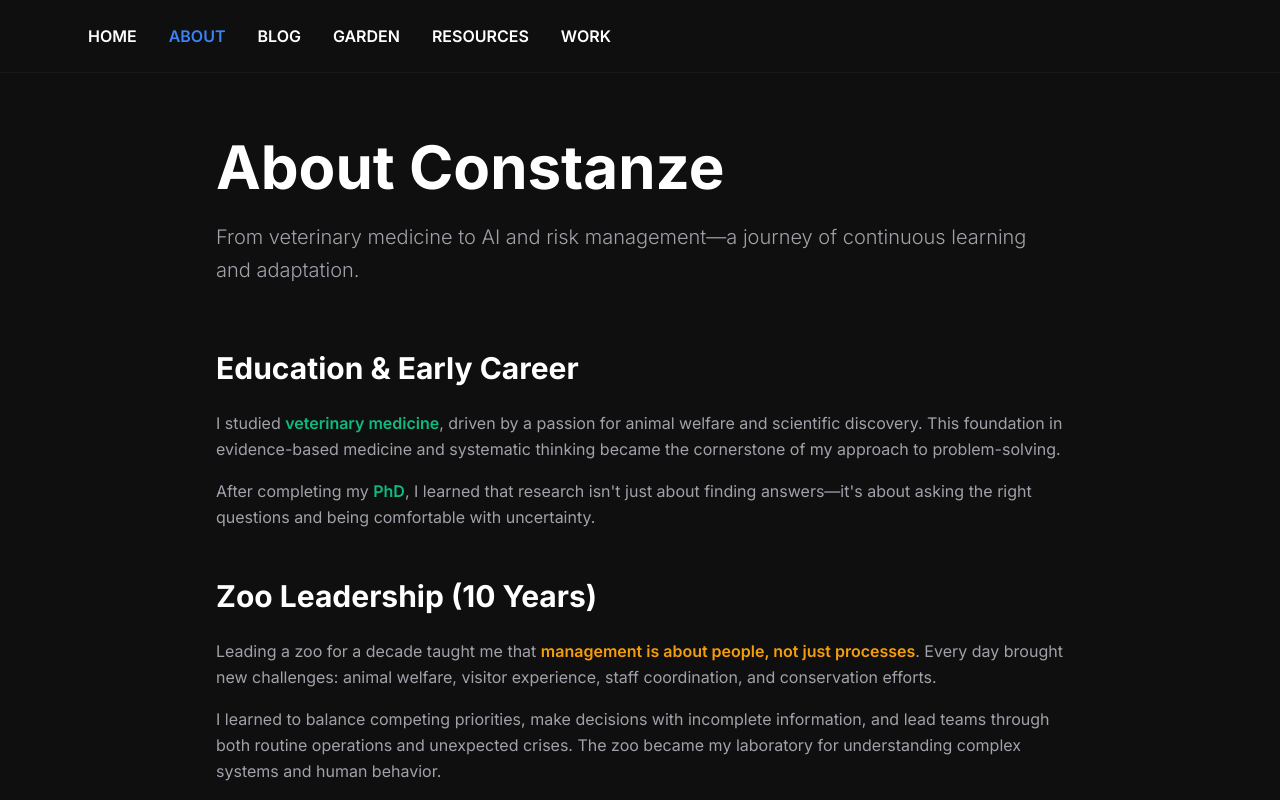
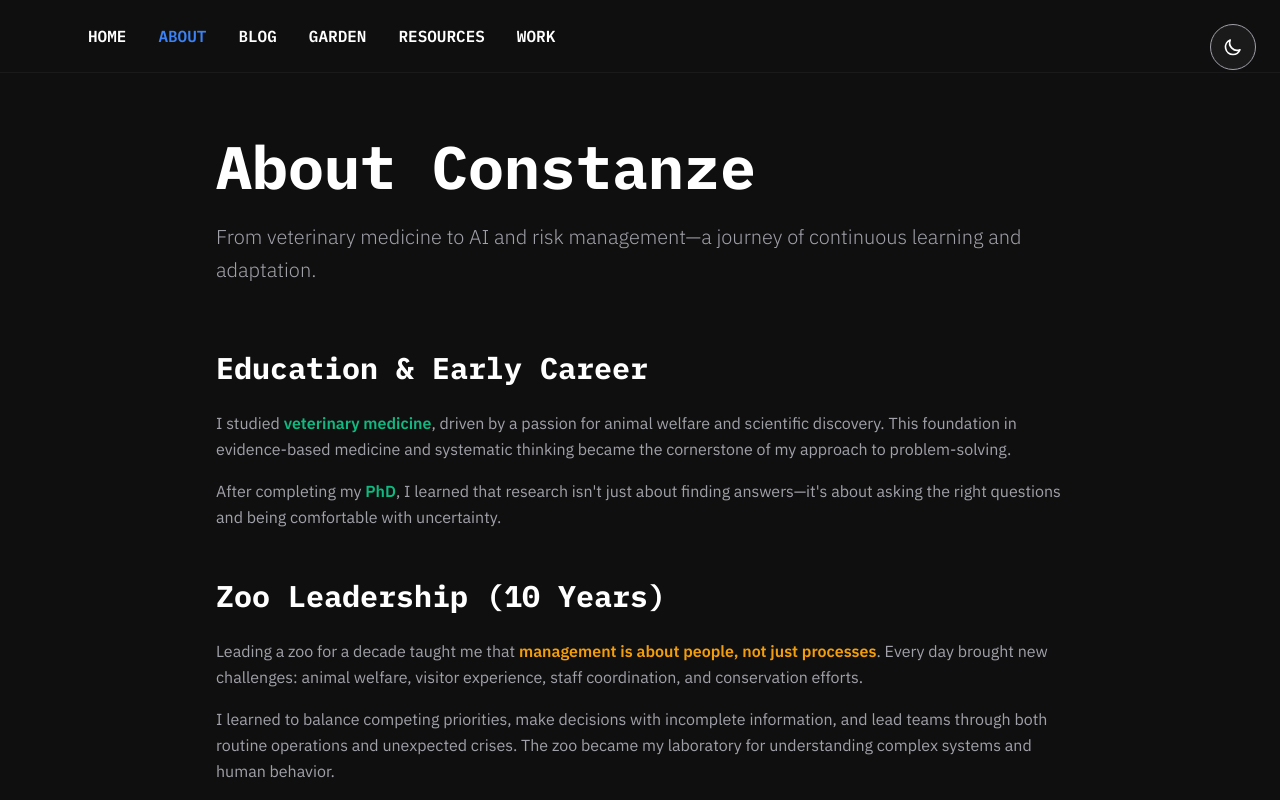
Before and after one commit to Conzi84/braindumpproject2, a Next.js app: page /about in a window 1280 px wide. Shown: the top 800 px of the page. Built offline with nearby package versions, Linux system fonts and the light colour scheme.

Commit message:
Theme toggle implementation with IBM Plex Mono fonts
- Added dark/light theme toggle button
- Implemented IBM Plex Mono and IBM Plex Sans fonts
- Updated all components with theme classes
- Fixed theme logic and persistence
- Enhanced color schemes with proper contrast

```diff
--- a/app/globals.css
+++ b/app/globals.css
@@ -4,22 +4,22 @@
 
 @layer base {
   body {
-    @apply bg-dark-bg text-dark-text antialiased;
+    @apply bg-dark-bg dark:bg-light-bg text-dark-text dark:text-light-text antialiased;
   }
 
   h1 {
-    @apply font-inter font-bold text-5xl leading-tight text-dark-text;
+    @apply font-ibm-plex-mono font-bold text-5xl leading-tight text-dark-text dark:text-light-text;
   }
 
   h2 {
-    @apply font-inter font-semibold text-4xl leading-tight text-dark-text;
+    @apply font-ibm-plex-mono font-semibold text-4xl leading-tight text-dark-text dark:text-light-text;
   }
 
   h3 {
-    @apply font-inter font-semibold text-2xl leading-tight text-dark-text;
+    @apply font-ibm-plex-mono font-semibold text-2xl leading-tight text-dark-text dark:text-light-text;
   }
 
   p {
-    @apply font-inter text-base leading-relaxed text-dark-text-secondary;
+    @apply font-ibm-plex-sans text-base leading-relaxed text-dark-text-secondary dark:text-light-text-secondary;
   }
 }
--- a/app/layout.tsx
+++ b/app/layout.tsx
@@ -1,19 +1,20 @@
 import type { Metadata } from "next";
-import { Inter, JetBrains_Mono } from "next/font/google";
+import { IBM_Plex_Mono, IBM_Plex_Sans } from "next/font/google";
 import "./globals.css";
 import Navigation from "@/components/Navigation";
 import Footer from "@/components/Footer";
+import ThemeToggle from "@/components/ThemeToggle";
 
-const inter = Inter({
+const ibmPlexMono = IBM_Plex_Mono({
   subsets: ["latin"],
   weight: ["300", "400", "500", "600", "700"],
-  variable: "--font-inter",
+  variable: "--font-ibm-plex-mono",
 });
 
-const jetbrainsMono = JetBrains_Mono({
+const ibmPlexSans = IBM_Plex_Sans({
   subsets: ["latin"],
-  weight: ["400", "500", "600"],
-  variable: "--font-jetbrains-mono",
+  weight: ["300", "400", "500", "600", "700"],
+  variable: "--font-ibm-plex-sans",
 });
 
 export const metadata: Metadata = {
@@ -27,8 +28,9 @@ export default function RootLayout({
   children: React.ReactNode;
 }) {
         return (
-    <html lang="en" className={`${inter.variable} ${jetbrainsMono.variable}`}>
-      <body className="bg-dark-bg text-dark-text font-inter">
+          <html lang="en" className={`${ibmPlexMono.variable} ${ibmPlexSans.variable} dark`}>
+            <body className="bg-dark-bg dark:bg-light-bg text-dark-text dark:text-light-text font-ibm-plex-mono">
+              <ThemeToggle />
               <Navigation />
               <main className="min-h-screen">{children}</main>
               <Footer />
--- a/components/Footer.tsx
+++ b/components/Footer.tsx
@@ -5,37 +5,37 @@ export default function Footer() {
   const currentYear = new Date().getFullYear();
 
   return (
-    <footer className="border-t border-dark-surface bg-dark-bg mt-auto">
+    <footer className="border-t border-dark-surface dark:border-light-surface bg-dark-bg dark:bg-light-bg mt-auto">
       <div className="max-w-6xl mx-auto px-6 py-12">
         <div className="grid grid-cols-1 md:grid-cols-3 gap-12">
           {/* Brand */}
           <div>
-            <h3 className="text-xl font-bold font-montserrat text-dark-text mb-4">
+            <h3 className="text-xl font-bold font-ibm-plex-mono text-dark-text dark:text-light-text mb-4">
               Brain Dump
             </h3>
-            <p className="text-dark-text-secondary font-light">
+            <p className="text-dark-text-secondary dark:text-light-text-secondary font-ibm-plex-sans font-light">
               Thoughts, ideas, and learnings from the journey.
             </p>
           </div>
 
           {/* Quick Links */}
           <div>
-            <h4 className="font-montserrat font-semibold text-dark-text mb-4">
+            <h4 className="font-ibm-plex-mono font-semibold text-dark-text dark:text-light-text mb-4">
               Quick Links
             </h4>
             <ul className="space-y-2">
               <li>
-                <Link href="/blog" className="text-dark-text-secondary hover:text-dark-accent transition-colors">
+                <Link href="/blog" className="text-dark-text-secondary dark:text-light-text-secondary hover:text-dark-accent dark:hover:text-light-accent transition-colors">
                   Blog
                 </Link>
               </li>
               <li>
-                <Link href="/garden" className="text-dark-text-secondary hover:text-dark-accent transition-colors">
+                <Link href="/garden" className="text-dark-text-secondary dark:text-light-text-secondary hover:text-dark-accent dark:hover:text-light-accent transition-colors">
                   Digital Garden
                 </Link>
               </li>
               <li>
-                <Link href="/resources" className="text-dark-text-secondary hover:text-dark-accent transition-colors">
+                <Link href="/resources" className="text-dark-text-secondary dark:text-light-text-secondary hover:text-dark-accent dark:hover:text-light-accent transition-colors">
                   Resources
                 </Link>
               </li>
@@ -44,17 +44,17 @@ export default function Footer() {
 
           {/* Connect */}
           <div>
-            <h4 className="font-montserrat font-semibold text-dark-text mb-4">
+            <h4 className="font-ibm-plex-mono font-semibold text-dark-text dark:text-light-text mb-4">
               Connect
             </h4>
             <ul className="space-y-2">
               <li>
-                <Link href="/" className="text-dark-text-secondary hover:text-dark-accent transition-colors">
+                <Link href="/" className="text-dark-text-secondary dark:text-light-text-secondary hover:text-dark-accent dark:hover:text-light-accent transition-colors">
                   About
                 </Link>
               </li>
               <li>
-                <Link href="/contact" className="text-dark-text-secondary hover:text-dark-accent transition-colors">
+                <Link href="/contact" className="text-dark-text-secondary dark:text-light-text-secondary hover:text-dark-accent dark:hover:text-light-accent transition-colors">
                   Contact
                 </Link>
               </li>
@@ -63,8 +63,8 @@ export default function Footer() {
         </div>
 
         {/* Copyright */}
-        <div className="mt-12 pt-8 border-t border-dark-surface text-center">
-          <p className="text-dark-text-secondary font-light text-sm">
+        <div className="mt-12 pt-8 border-t border-dark-surface dark:border-light-surface text-center">
+          <p className="text-dark-text-secondary dark:text-light-text-secondary font-ibm-plex-sans font-light text-sm">
             © {currentYear} Brain Dump. All rights reserved.
           </p>
         </div>
--- a/components/Navigation.tsx
+++ b/components/Navigation.tsx
@@ -17,7 +17,7 @@ export default function Navigation() {
   ];
 
         return (
-    <nav className="border-b border-dark-surface bg-dark-bg">
+          <nav className="border-b border-dark-surface dark:border-light-surface bg-dark-bg dark:bg-light-bg">
             <div className="max-w-6xl mx-auto px-6 py-6">
               <div className="flex items-center justify-start">
                 {/* Navigation Links - Left Aligned */}
@@ -26,10 +26,10 @@ export default function Navigation() {
                     <li key={link.href}>
                       <Link
                         href={link.href}
-                  className={`font-montserrat font-semibold transition-colors ${
+                        className={`font-ibm-plex-mono font-semibold transition-colors ${
                           pathname === link.href
-                      ? 'text-dark-accent'
-                      : 'text-dark-text hover:text-dark-accent'
+                            ? 'text-dark-accent dark:text-light-accent'
+                            : 'text-dark-text dark:text-light-text hover:text-dark-accent dark:hover:text-light-accent'
                         }`}
                       >
                         {link.label}
--- /dev/null
+++ b/components/ThemeToggle.tsx
@@ -0,0 +1,65 @@
+'use client';
+
+import { useState, useEffect } from 'react';
+
+export default function ThemeToggle() {
+  const [isDark, setIsDark] = useState(true);
+
+  useEffect(() => {
+    // Check for saved theme preference or default to dark
+    const savedTheme = localStorage.getItem('theme');
+    const prefersDark = window.matchMedia('(prefers-color-scheme: dark)').matches;
+    const shouldBeDark = savedTheme ? savedTheme === 'dark' : prefersDark;
+
+    setIsDark(shouldBeDark);
+    // FIX: Apply the correct class based on theme
+    if (shouldBeDark) {
+      document.documentElement.classList.add('dark');
+    } else {
+      document.documentElement.classList.remove('dark');
+    }
+  }, []);
+
+  const toggleTheme = () => {
+    const newTheme = !isDark;
+    setIsDark(newTheme);
+    localStorage.setItem('theme', newTheme ? 'dark' : 'light');
+
+    // FIX: Properly toggle the dark class
+    if (newTheme) {
+      document.documentElement.classList.add('dark');
+    } else {
+      document.documentElement.classList.remove('dark');
+    }
+  };
+
+  return (
+    <button
+      onClick={toggleTheme}
+      className="fixed top-6 right-6 z-50 p-3 rounded-full bg-dark-surface dark:bg-light-surface border border-dark-text-secondary dark:border-light-text-secondary hover:bg-dark-accent dark:hover:bg-light-accent transition-all duration-300 group"
+      aria-label="Toggle theme"
+    >
+      {isDark ? (
+        // Sun icon for light mode
+        <svg
+          className="w-5 h-5 text-dark-text dark:text-light-text group-hover:text-white dark:group-hover:text-dark-bg transition-colors"
+          fill="none"
+          stroke="currentColor"
+          viewBox="0 0 24 24"
+        >
+          <path strokeLinecap="round" strokeLinejoin="round" strokeWidth={2} d="M12 3v1m0 16v1m9-9h-1M4 12H3m15.364 6.364l-.707-.707M6.343 6.343l-.707-.707m12.728 0l-.707.707M6.343 17.657l-.707.707M16 12a4 4 0 11-8 0 4 4 0 018 0z" />
+        </svg>
+      ) : (
+        // Moon icon for dark mode
+        <svg
+          className="w-5 h-5 text-dark-text dark:text-light-text group-hover:text-white dark:group-hover:text-dark-bg transition-colors"
+          fill="none"
+          stroke="currentColor"
+          viewBox="0 0 24 24"
+        >
+          <path strokeLinecap="round" strokeLinejoin="round" strokeWidth={2} d="M20.354 15.354A9 9 0 018.646 3.646 9.003 9.003 0 0012 21a9.003 9.003 0 008.354-5.646z" />
+        </svg>
+      )}
+    </button>
+  );
+}
--- a/tailwind.config.ts
+++ b/tailwind.config.ts
@@ -22,14 +22,21 @@ const config: Config = {
   theme: {
     extend: {
       colors: {
-        // Dark theme colors
+        // Dark theme colors (high contrast)
         'dark-bg': '#0F0F0F',
         'dark-surface': '#1A1A1A',
         'dark-text': '#FFFFFF',
         'dark-text-secondary': '#A1A1AA',
         'dark-accent': '#3B82F6',
 
-        // Sticky note colors
+        // Light theme colors (high contrast)
+        'light-bg': '#FFFFFF',
+        'light-surface': '#F8F9FA',
+        'light-text': '#1A1A1A',
+        'light-text-secondary': '#6B7280',
+        'light-accent': '#2563EB',
+
+        // Sticky note colors (work in both themes)
         'note-orange': '#FED7AA',
         'note-pink': '#FECACA',
         'note-yellow': '#FEF08A',
@@ -37,7 +44,7 @@ const config: Config = {
         'note-blue': '#BFDBFE',
         'note-purple': '#E9D5FF',
 
-        // Highlight colors
+        // Highlight colors (high contrast)
         'highlight-red': '#EF4444',
         'highlight-green': '#10B981',
         'highlight-yellow': '#F59E0B',
@@ -50,8 +57,8 @@ const config: Config = {
         'deep-slate': '#A1A1AA',
       },
       fontFamily: {
-        inter: ['var(--font-inter)', 'sans-serif'],
-        'jetbrains-mono': ['var(--font-jetbrains-mono)', 'monospace'],
+        'ibm-plex-mono': ['var(--font-ibm-plex-mono)', 'monospace'],
+        'ibm-plex-sans': ['var(--font-ibm-plex-sans)', 'sans-serif'],
       },
     },
   },
```
Also changed, not shown: app/page.tsx (+37 -37 lines), 23 other files (tests, documents, lock files or other folders). Lines whose indentation alone changed are shown as unchanged.
